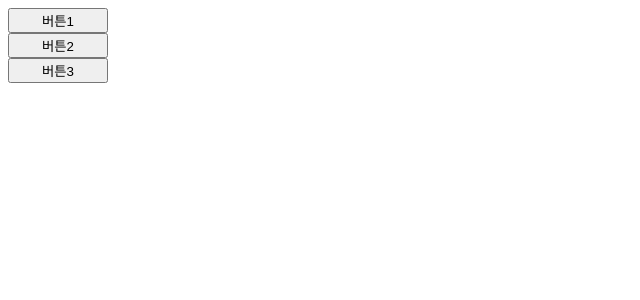
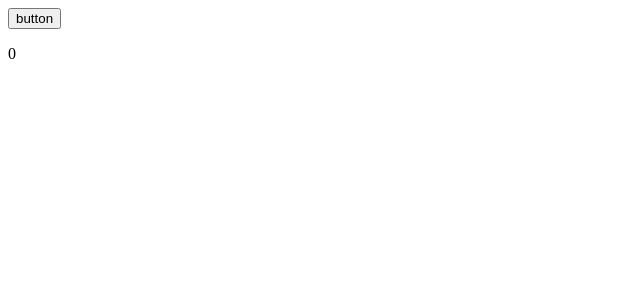
Before and after one commit to ryeongse25/study, a React (Create React App) app in the folder Javascript/: page / in a window 1280 px wide. Shown: the top 300 px of the page, without its empty margins (0-640 px from the left). Built offline with nearby package versions, Linux system fonts and the light colour scheme.

Commit message:
feat: sweetAlert callback

```diff
--- a/Javascript/package.json
+++ b/Javascript/package.json
@@ -13,6 +13,7 @@
     "react": "^18.2.0",
     "react-dom": "^18.2.0",
     "react-scripts": "5.0.1",
+    "sweetalert2": "^11.7.0",
     "typescript": "^4.9.4",
     "web-vitals": "^2.1.4"
   },
--- a/Javascript/src/index.tsx
+++ b/Javascript/src/index.tsx
@@ -1,11 +1,11 @@
 import ReactDOM from "react-dom/client";
-import Sidebar from "./sidebar/Sidebar";
+import Callback from "./sweetAlert/Callback";
 
 const root = ReactDOM.createRoot(
   document.getElementById("root") as HTMLElement
 );
 root.render(
   <>
-    <Sidebar />
+    <Callback />
   </>
 );
--- /dev/null
+++ b/Javascript/src/sweetAlert/Callback.tsx
@@ -0,0 +1,30 @@
+import { useState } from "react";
+import Swal from "sweetalert2";
+
+export default function Callback() {
+  const [number, setNumber] = useState(0);
+
+  const showSweetAlert = () => {
+    Swal.fire({
+      title: "title",
+      showDenyButton: true,
+      showCancelButton: true,
+      confirmButtonText: "confirm",
+      denyButtonText: "deny",
+    }).then((result) => {
+      if (result.isConfirmed) {
+        setNumber(number + 1);
+      } else if (result.isDenied) {
+        setNumber(number - 1);
+      } else {
+        setNumber(number * 2);
+      }
+    });
+  };
+  return (
+    <>
+      <button onClick={showSweetAlert}>button</button>
+      <p>{number}</p>
+    </>
+  );
+}
```
Also changed, not shown: 1 other file (tests, documents, lock files or other folders).
